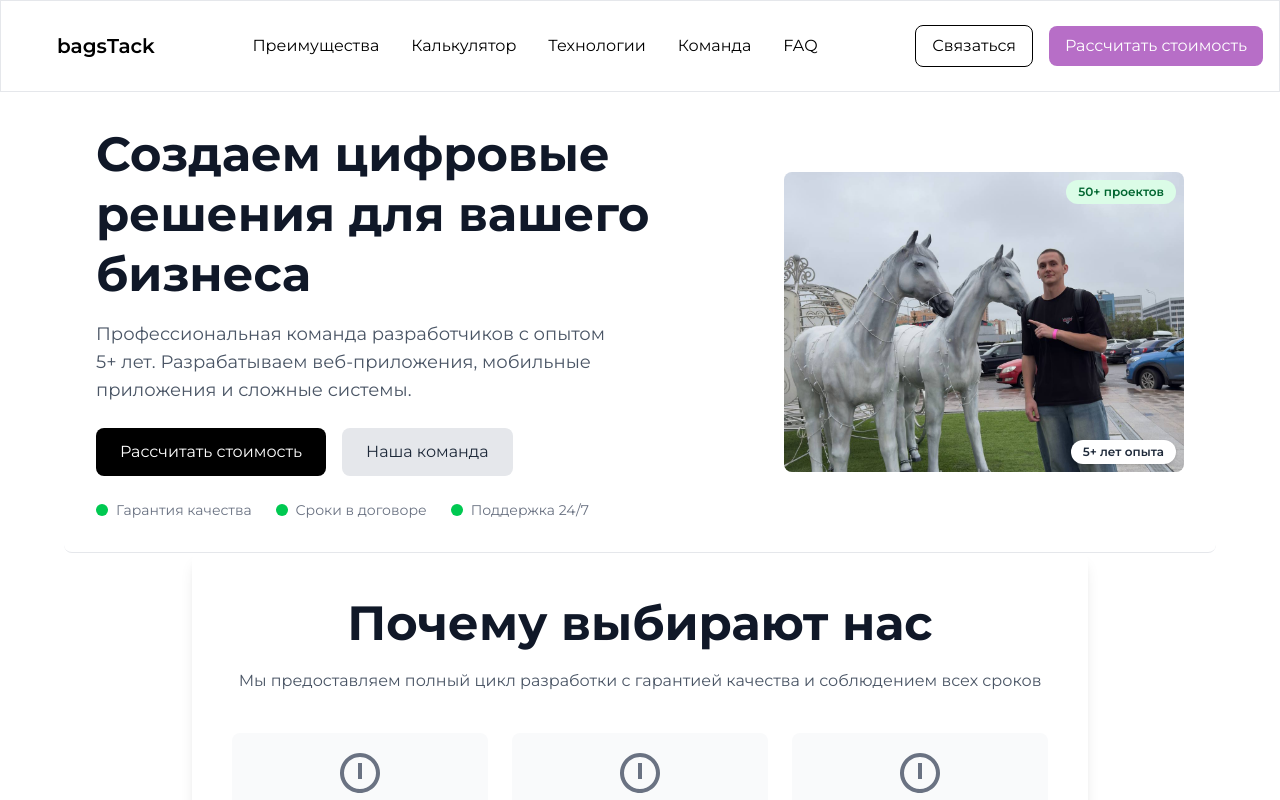
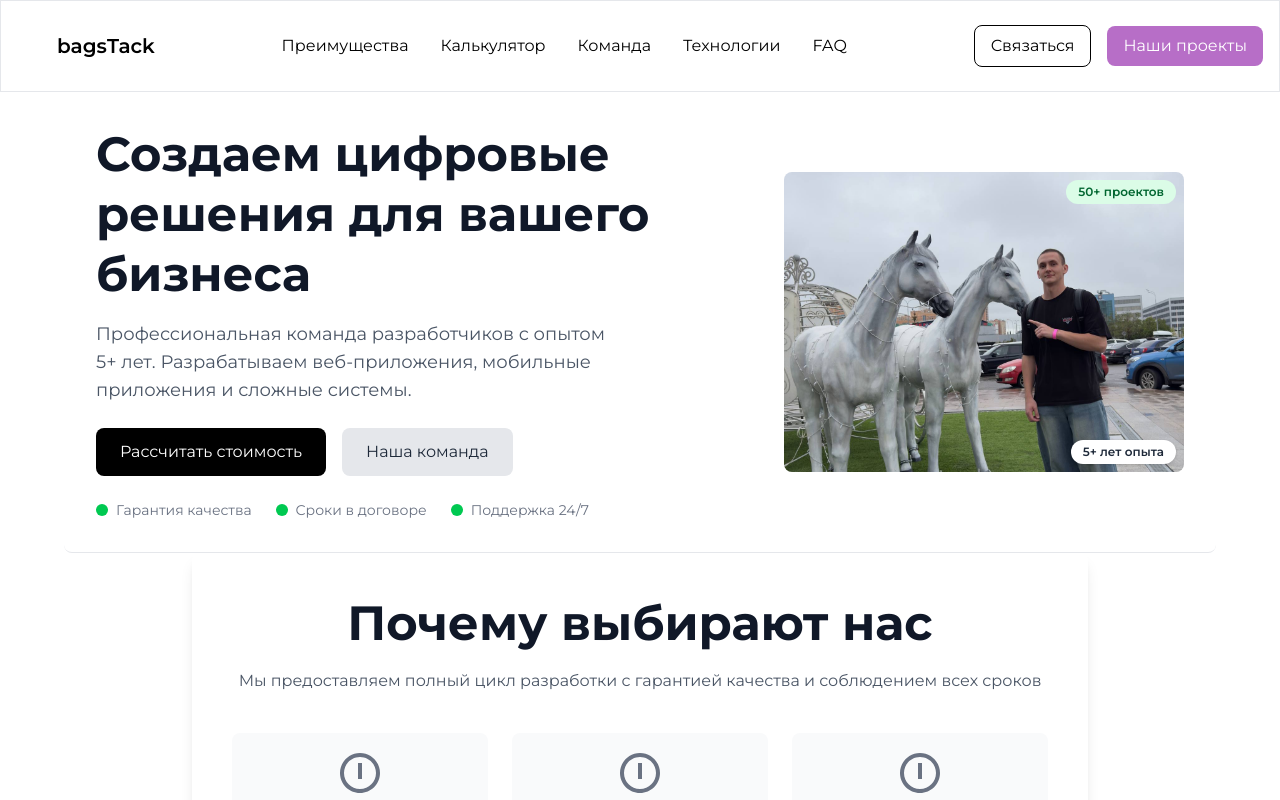
Before and after one commit to sxd993/BEA-Website, a React (Vite) app: page / in a window 1280 px wide. Shown: the top 800 px of the page. Built offline with nearby package versions, Linux system fonts and the light colour scheme.

Commit message:
хедер кнопки и всякое

```diff
--- a/src/app/layouts/Footer.tsx
+++ b/src/app/layouts/Footer.tsx
@@ -14,7 +14,7 @@ export const Footer = () => {
                 <div className="w-10 h-10 bg-foreground rounded-xl flex items-center justify-center">
                   <span className="text-background font-bold text-lg">D</span>
                 </div>
-                <span className="text-2xl font-semibold">DevTeam</span>
+                <span className="text-2xl font-semibold">bagsTack</span>
               </div>
               <p className="text-muted-foreground text-lg leading-relaxed max-w-md">
                 Профессиональная команда разработчиков, создающая современные цифровые решения для вашего бизнеса.
@@ -39,7 +39,7 @@ export const Footer = () => {
                 <div className="flex items-center space-x-3">
                   <Mail className="h-5 w-5 text-muted-foreground" />
                   <a href="mailto:info@devteam.ru" className="text-foreground hover:text-primary transition-colors">
-                    info@devteam.ru
+                    gurbanovich2014@yandex.ru
                   </a>
                 </div>
                 <div className="flex items-center space-x-3">
@@ -50,7 +50,7 @@ export const Footer = () => {
                 </div>
                 <div className="flex items-center space-x-3">
                   <MapPin className="h-5 w-5 text-muted-foreground" />
-                  <span className="text-foreground">Москва, Россия</span>
+                  <span className="text-foreground">Челябинск, Россия</span>
                 </div>
               </div>
             </div>
--- a/src/app/layouts/Header.tsx
+++ b/src/app/layouts/Header.tsx
@@ -1,64 +1,174 @@
+import { useNavigate, useLocation } from "react-router-dom";
+import { useState, useEffect } from "react";
+import { Menu, X } from "lucide-react";
+
 export const Header = () => {
+  const navigate = useNavigate();
+  const location = useLocation();
+  const [isMobileMenuOpen, setIsMobileMenuOpen] = useState(false);
+
+  // Функция для плавной прокрутки к секции
+  const scrollToSection = (sectionId: string) => {
+    // Если не на главной странице, сначала переходим на неё
+    if (location.pathname !== '/') {
+      navigate('/', { state: { scrollTo: sectionId } });
+      return;
+    }
+
+    // Если уже на главной, прокручиваем к секции
+    const element = document.getElementById(sectionId);
+    if (element) {
+      const headerHeight = 80; // Высота фиксированного хедера
+      const elementPosition = element.offsetTop - headerHeight;
+
+      window.scrollTo({
+        top: elementPosition,
+        behavior: 'smooth'
+      });
+    }
+
+    // Закрываем мобильное меню
+    setIsMobileMenuOpen(false);
+  };
+
+  // Функция для обработки клика по логотипу
+  const handleLogoClick = () => {
+    if (location.pathname !== '/') {
+      navigate('/');
+    } else {
+      window.scrollTo({
+        top: 0,
+        behavior: 'smooth'
+      });
+    }
+    setIsMobileMenuOpen(false);
+  };
+
+  // Обработчик для прокрутки при переходе с другой страницы
+  useEffect(() => {
+    if (location.state?.scrollTo) {
+      const timer = setTimeout(() => {
+        scrollToSection(location.state.scrollTo);
+      }, 100); // Небольшая задержка для загрузки компонентов
+
+      return () => clearTimeout(timer);
+    }
+  }, [location.state]);
+
+  // Закрытие мобильного меню при клике вне его
+  useEffect(() => {
+    const handleResize = () => {
+      if (window.innerWidth >= 768) {
+        setIsMobileMenuOpen(false);
+      }
+    };
+
+    window.addEventListener('resize', handleResize);
+    return () => window.removeEventListener('resize', handleResize);
+  }, []);
+
+  const navigationItems = [
+    { label: "Преимущества", sectionId: "advantages" },
+    { label: "Калькулятор", sectionId: "calculator" },
+    { label: "Команда", sectionId: "team" },
+    { label: "Технологии", sectionId: "technologies" },
+    { label: "FAQ", sectionId: "faq" }
+  ];
+
   return (
     <header className="sticky top-0 bg-background/95 backdrop-blur supports-[backdrop-filter]:bg-background/60 border border-gray-200 z-50">
       <div className="container mx-auto px-4 py-6 flex items-center justify-between">
-          <div className="flex items-center space-x-2">
+        {/* Логотип */}
+        <button
+          onClick={handleLogoClick}
+          className="flex items-center space-x-2 hover:opacity-80 transition-opacity"
+        >
           <div className="w-8 h-8 bg-primary rounded-lg flex items-center justify-center">
+            <span className="text-white font-bold text-sm">B</span>
           </div>
           <span className="text-xl font-semibold">bagsTack</span>
-          </div>
+        </button>
 
         {/* Desktop Navigation */}
         <nav className="hidden md:flex items-center space-x-8">
+          {navigationItems.map((item) => (
             <button
-              className="text-muted-foreground hover:text-foreground transition-colors"
+              key={item.sectionId}
+              onClick={() => scrollToSection(item.sectionId)}
+              className="text-muted-foreground hover:text-foreground transition-colors duration-200 relative group"
             >
-              Преимущества
+              {item.label}
+              <span className="absolute -bottom-1 left-0 w-0 h-0.5 bg-[#b76ec7] transition-all duration-200 group-hover:w-full"></span>
             </button>
-            <button
-              className="text-muted-foreground hover:text-foreground transition-colors"
-            >
-              Калькулятор
-            </button>
-            <button
-              className="text-muted-foreground hover:text-foreground transition-colors"
-            >
-              Технологии
-            </button>
-            <button
-              className="text-muted-foreground hover:text-foreground transition-colors"
-            >
-              Команда
-            </button>
-            <button
-              className="text-muted-foreground hover:text-foreground transition-colors"
-            >
-              FAQ
-            </button>
+          ))}
         </nav>
 
+        {/* Desktop CTA Buttons */}
         <div className="hidden md:flex items-center space-x-4">
-            <button
-              className="px-4 py-2 text-foreground border border-border rounded-lg hover:bg-[#b76ec7] hover:text-white hover:border-[#b76ec7] transition-colors transition:0.7s"
+          <a
+            href="https://t.me/sxdddddddddd"
+            target="_blank"
+            rel="noopener noreferrer"
+            className="px-4 py-2 text-foreground border border-border rounded-lg hover:bg-[#b76ec7] hover:text-white hover:border-[#b76ec7] transition-all duration-300"
           >
             Связаться
-            </button>
+          </a>
           <button
-              className="px-4 py-2 bg-[#b76ec7] text-white rounded-lg hover:bg-[#b76ec7]/80 transition-colors"
+            onClick={() => navigate('/projects')}
+            className="px-4 py-2 bg-[#b76ec7] text-white rounded-lg hover:bg-[#b76ec7]/80 transition-colors duration-200"
           >
-              Рассчитать стоимость
+            Наши проекты
           </button>
         </div>
 
         {/* Mobile Menu Button */}
         <button
-            className="md:hidden"
+          onClick={() => setIsMobileMenuOpen(!isMobileMenuOpen)}
+          className="md:hidden p-2 hover:bg-gray-100 rounded-lg transition-colors"
+          aria-label="Открыть меню"
         >
+          {isMobileMenuOpen ? (
+            <X className="h-6 w-6" />
+          ) : (
+            <Menu className="h-6 w-6" />
+          )}
         </button>
       </div>
 
       {/* Mobile Navigation */}
+      {isMobileMenuOpen && (
+        <div className="md:hidden border-t border-gray-200 bg-background/95 backdrop-blur">
+          <nav className="container mx-auto px-4 py-4 space-y-4">
+            {navigationItems.map((item) => (
+              <button
+                key={item.sectionId}
+                onClick={() => scrollToSection(item.sectionId)}
+                className="block w-full text-left py-3 px-4 text-muted-foreground hover:text-foreground hover:bg-gray-50 rounded-lg transition-all duration-200"
+              >
+                {item.label}
+              </button>
+            ))}
 
+            {/* Mobile CTA Buttons */}
+            <div className="space-y-3 pt-4 border-t border-gray-200">
+              <a
+                href="https://t.me/sxdddddddddd"
+                target="_blank"
+                rel="noopener noreferrer"
+                className="block w-full px-4 py-3 text-center text-foreground border border-border rounded-lg hover:bg-[#b76ec7] hover:text-white hover:border-[#b76ec7] transition-all duration-300"
+              >
+                Связаться
+              </a>
+              <button
+                onClick={() => navigate('/projects')}
+                className="block w-full px-4 py-3 text-center bg-[#b76ec7] text-white rounded-lg hover:bg-[#b76ec7]/80 transition-colors duration-200"
+              >
+                Наши проекты
+              </button>
+            </div>
+          </nav>
+        </div>
+      )}
     </header>
-    )
-}
+  );
+};
--- a/src/features/home/ui/FAQ.tsx
+++ b/src/features/home/ui/FAQ.tsx
@@ -53,7 +53,7 @@ export const FAQ = () => {
                 </button>
 
                 <div
-                  className={`transition-all duration-300 ease-in-out ${
+                  className={`transition-all duration-500 ease-in-out ${
                     activeIndex === index
                       ? 'max-h-96 opacity-100'
                       : 'max-h-0 opacity-0'
--- a/src/pages/HomePage.tsx
+++ b/src/pages/HomePage.tsx
@@ -10,12 +10,22 @@ export const HomePage = () => {
     return (
         <>
             <WelcomeMessage />
+            <div id="advantages">
                 <WhyChooseUs />
+            </div>
+            <div id="calculator">
                 <Calculator />
+            </div>
+            <div id="team">
                 <Team />
+            </div>
+            <div id="technologies">
                 <Stack />
                 <NeededTechnology />
+            </div>
+            <div id="faq">
                 <FAQ />
+            </div>
         </>
     )
 }
```
Lines whose indentation alone changed are shown as unchanged.
